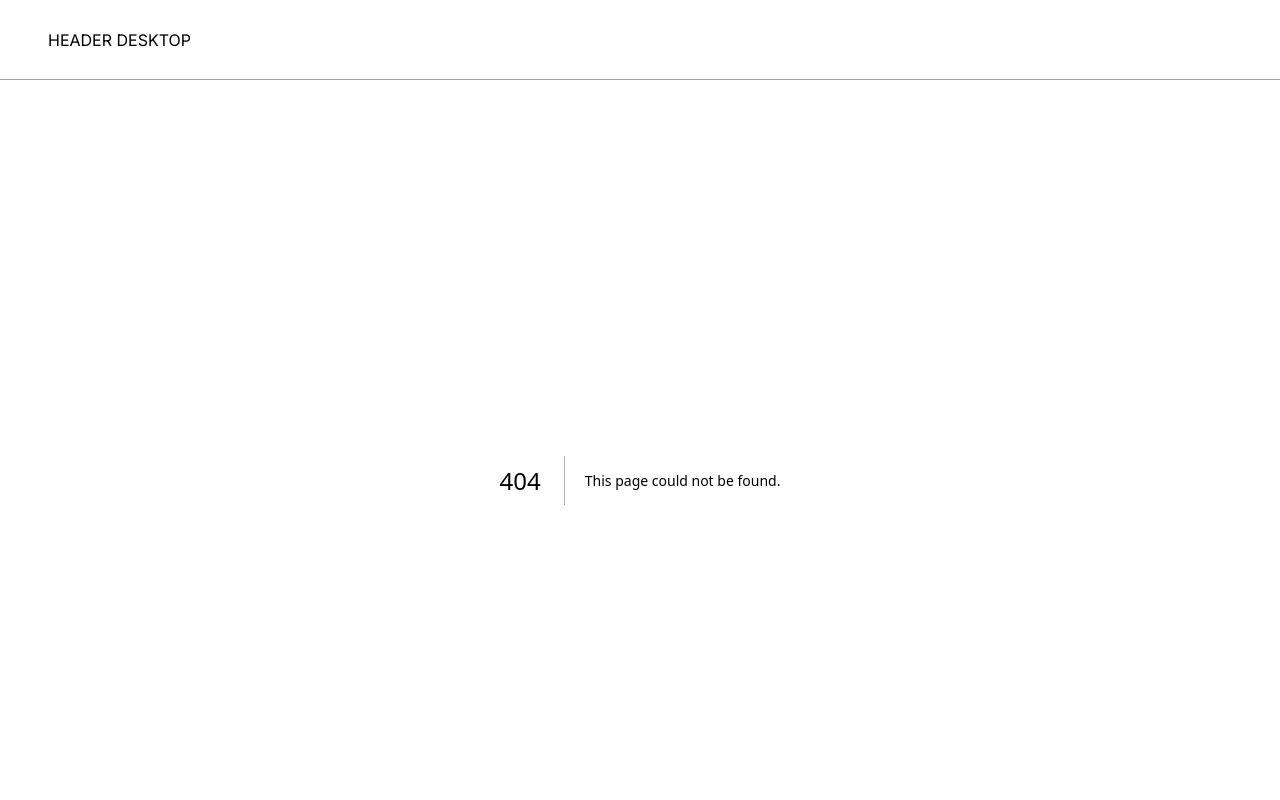
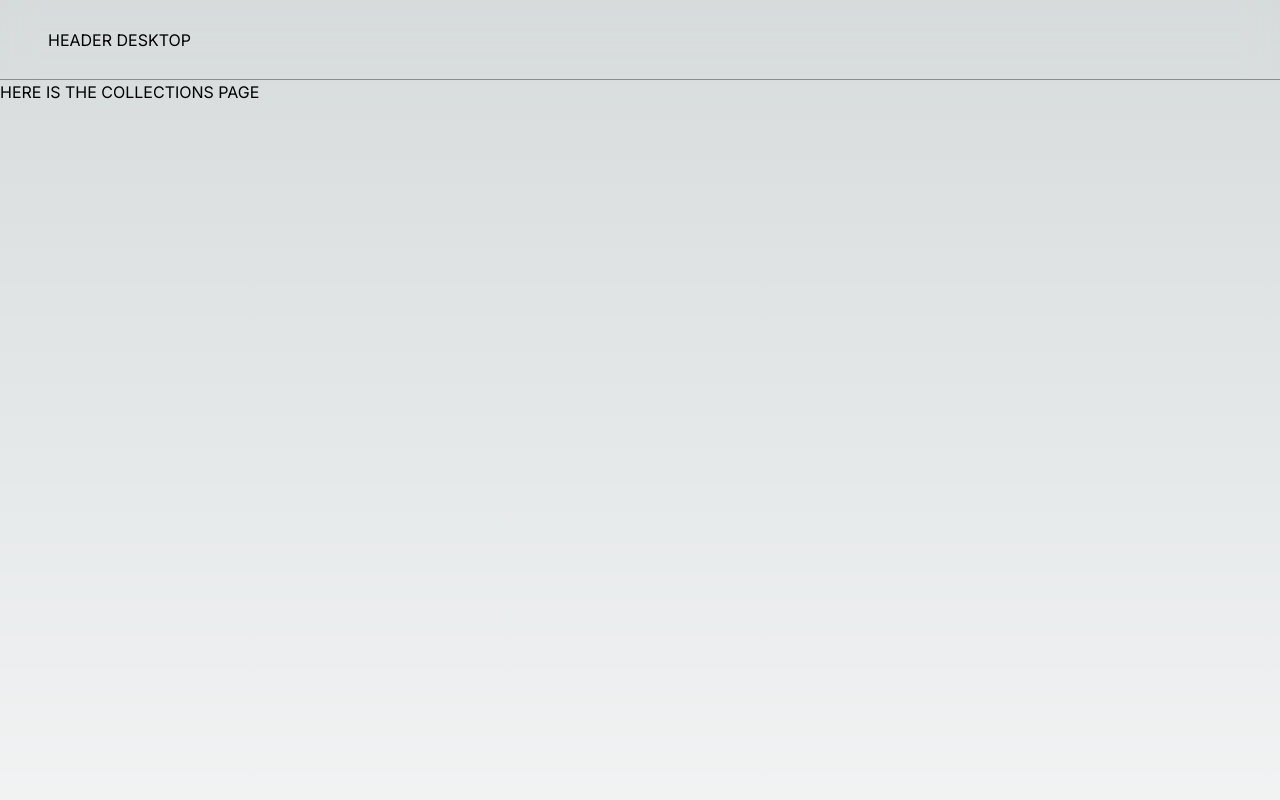
Before and after one commit to thisdot/hydrogen-nextjs, a Next.js app: page /collections in a window 1280 px wide. Before the commit this address had no page. Shown: the top 800 px of the page. Built offline with nearby package versions, Linux system fonts and the light colour scheme.

Commit message:
Add placeholder page for /collections

```diff
--- /dev/null
+++ b/app/collections/page.tsx
@@ -0,0 +1,7 @@
+export default function Collections() {
+    return (
+      <>
+        HERE IS THE COLLECTIONS PAGE
+      </>
+    )
+  }
```
